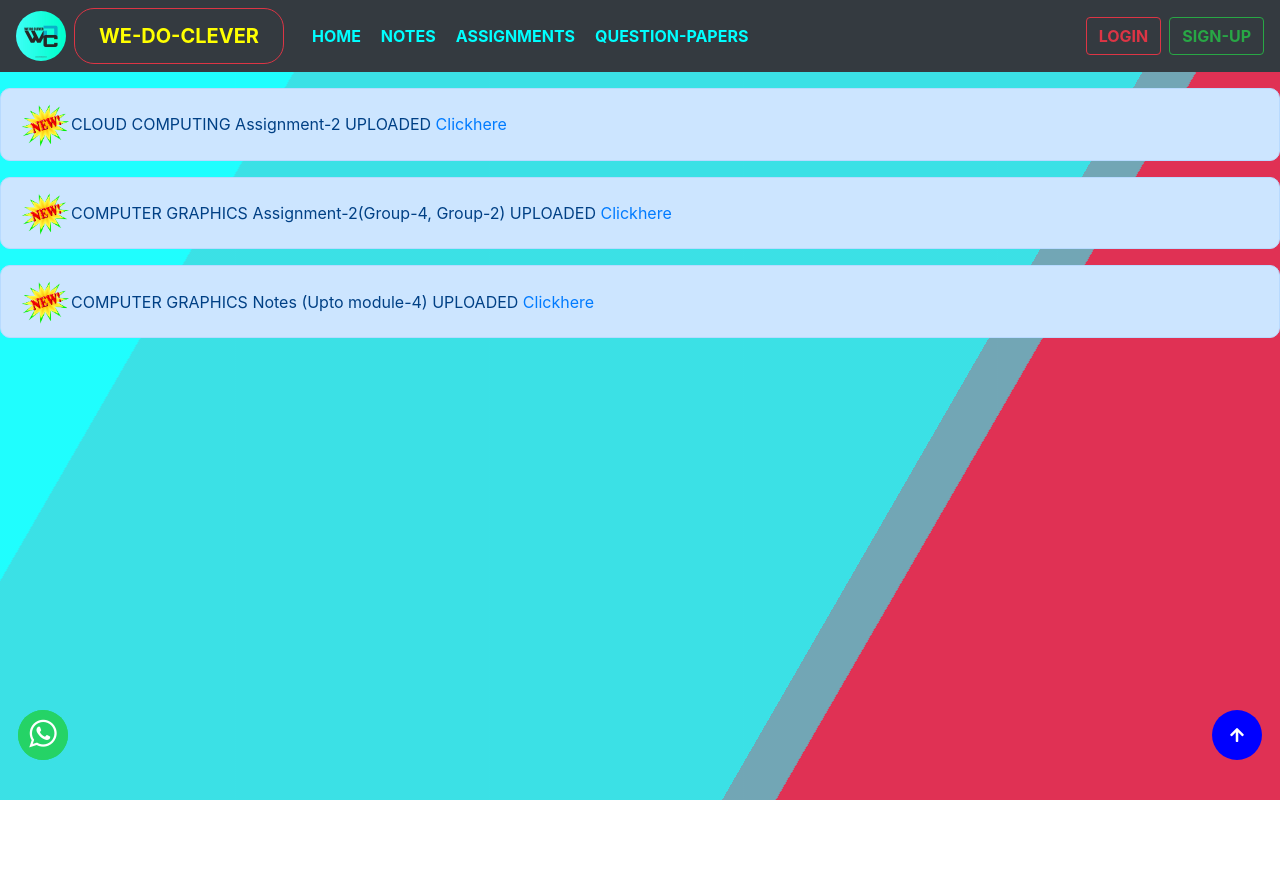
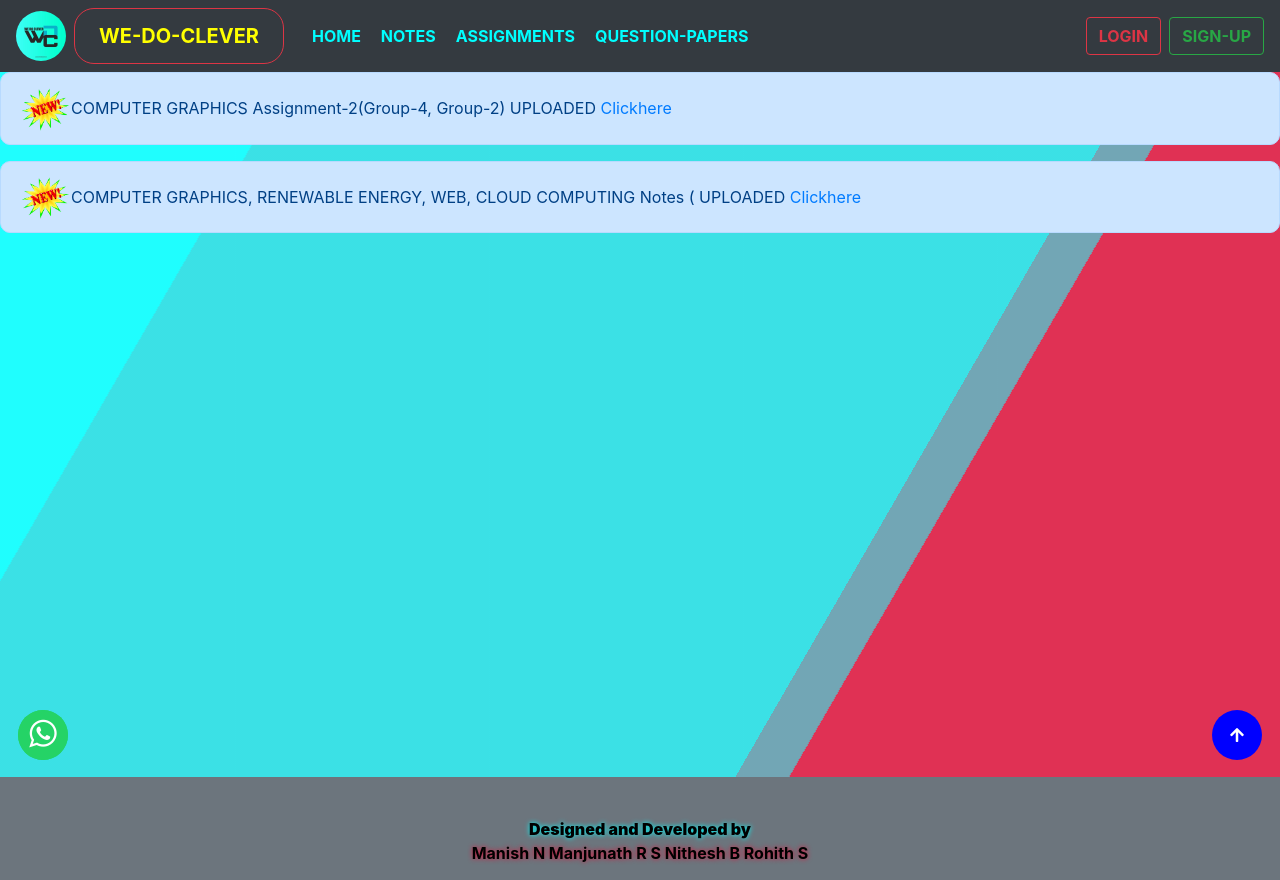
Before and after one commit to MonstrousEye/Assignment, a Django app: page / in a window 1280 px wide. Shown: the top 880 px of the page. Run offline with Django 3.2, Linux system fonts and the light colour scheme; some libraries are stand-ins or nearby versions.

Commit message:
final commit

```diff
--- a/templates/index.html
+++ b/templates/index.html
@@ -76,12 +76,6 @@ h1 {
 <div class="bg"></div>
 <div class="bg bg2"></div>
 <div class="bg bg3"></div>
-<div class="alert alert-primary d-flex align-items-center mt-3" role="alert" role="alert" style="border-radius:10px; text-align:center; ">
-  <img  src="{% static 'images/icon_new.gif' %}" alt="Logo" style="width:50px;" >
-  <div >
-     CLOUD COMPUTING Assignment-2 UPLOADED <a href="/assignments" target="_blank"  > Clickhere</a>
-  </div>
-</div>
 
 <div class="alert alert-primary d-flex align-items-center" role="alert" role="alert" style="border-radius:10px; text-align:center; ">
   <img  src="{% static 'images/icon_new.gif' %}" alt="Logo" style="width:50px;" >
@@ -93,7 +87,7 @@ h1 {
 <div class="alert alert-primary d-flex align-items-center" role="alert" role="alert" style="border-radius:10px; text-align:center; ">
   <img  src="{% static 'images/icon_new.gif' %}" alt="Logo" style="width:50px;" >
   <div >
-   COMPUTER GRAPHICS Notes (Upto module-4) UPLOADED <a href="/notes" target="_blank"> Clickhere</a>
+   COMPUTER GRAPHICS, RENEWABLE ENERGY, WEB, CLOUD COMPUTING  Notes ( UPLOADED <a href="/notes" target="_blank"> Clickhere</a>
   </div>
 </div>
 
```
Also changed, not shown: templates/assignments.html (+10 -16 lines), templates/notes.html (+14 -0 lines).
